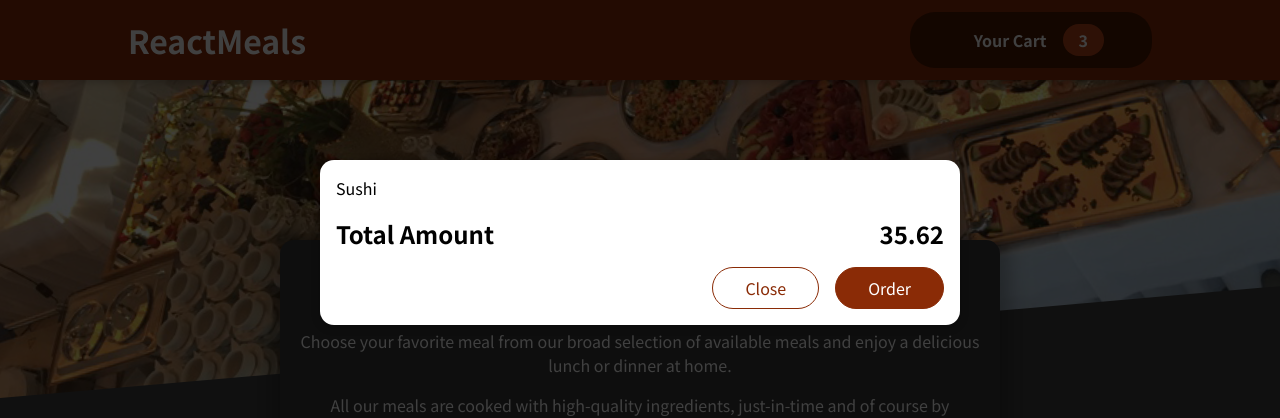
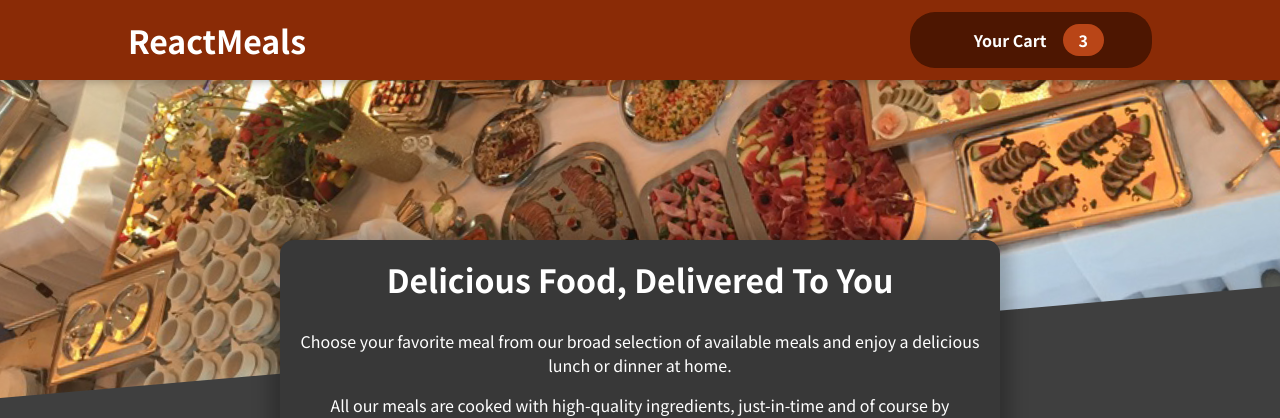
Before and after one commit to Sanmi01/Meal-shop, a React (Create React App) app: page / in a window 1280 px wide. Shown: the top 418 px of the page. Built offline with nearby package versions, Linux system fonts and the light colour scheme; some icons are missing.

Commit message:
open and close modal functionality done

```diff
--- a/src/App.js
+++ b/src/App.js
@@ -1,13 +1,23 @@
-import React from 'react';
+import React, { useState } from 'react';
 import Header from './components/Layout/Header';
 import Meals from './components/Meals/Meals';
 import Cart from './components/Cart/Cart';
 
 function App() {
+  const [cartIsShown, setCartIsShown] = useState(false);
+
+  const showCartHandler = () => {
+    setCartIsShown(true)
+  }
+
+  const hideCartHandler = () => {
+    setCartIsShown(false)
+  }
+
   return (
     <>
-      <Cart />
-      <Header />
+      {cartIsShown && <Cart onCloseCart={hideCartHandler} />}
+      <Header onShowCart={showCartHandler} />
       <main>
         <Meals />
       </main>
--- a/src/components/Cart/Cart.js
+++ b/src/components/Cart/Cart.js
@@ -2,10 +2,10 @@
 import Modal from '../UI/Modal.js';
 import classes from './Cart.module.css';
 
-const Cart = () => {
+const Cart = ({ onCloseCart }) => {
     const cartItems = [{id: 'c1', name: 'Sushi', amount: 2, price: 12.99}];
     return (
-        <Modal>
+        <Modal onCloseCart={onCloseCart}>
             <ul className={classes['cart-items']}>
                 {cartItems.map((item) => <li>{item.name}</li>)}
             </ul>
@@ -14,7 +14,7 @@
                 <span>35.62</span>
             </div>
             <div className={classes.actions}>
-                <button className={classes['button--alt']}>Close</button>
+                <button onClick={onCloseCart} className={classes['button--alt']}>Close</button>
                 <button className={classes.button}>Order</button>
             </div>
         </Modal>
--- a/src/components/Layout/Header.js
+++ b/src/components/Layout/Header.js
@@ -3,12 +3,12 @@
 import mealsImage from '../../assets/meals.jpg';
 import classes from './Header.module.css';
 
-export const Header = () => {
+export const Header = ({ onShowCart }) => {
     return (
         <>
             <header className={classes.header}>
                 <h1>ReactMeals</h1>
-                <HeaderCartButton />
+                <HeaderCartButton onShowCart={onShowCart}  />
             </header>
             <div className={classes['main-image']}>
                 <img src={mealsImage} alt="A table full of food"/>
--- a/src/components/Layout/HeaderCartButton.js
+++ b/src/components/Layout/HeaderCartButton.js
@@ -3,9 +3,9 @@
 import classes from './HeaderCartButton.module.css';
 
 
-const HeaderCartButton = () => {
+const HeaderCartButton = ({ onShowCart }) => {
     return (
-        <button className={classes.button}>
+        <button onClick={onShowCart} className={classes.button}>
             <span classes={classes.icon}>
                 <CartIcon />
             </span>
--- a/src/components/UI/Modal.js
+++ b/src/components/UI/Modal.js
@@ -2,8 +2,8 @@
 import ReactDOM from 'react-dom';
 import classes from './Modal.module.css';
 
-const Backdrop = () => {
-    return <div className={classes.backdrop}></div>
+const Backdrop = ({ onCloseCart }) => {
+    return <div onClick={onCloseCart} className={classes.backdrop}></div>
 };
 
 const ModalOverlay = (props) => {
@@ -19,7 +19,7 @@
 const Modal = (props) => {
     return (
         <>
-            {ReactDOM.createPortal(<Backdrop />, portalElement)}
+            {ReactDOM.createPortal(<Backdrop onCloseCart={props.onCloseCart} />, portalElement)}
             {ReactDOM.createPortal(<ModalOverlay>{props.children}</ModalOverlay>, portalElement)}
         </>
     )
```
